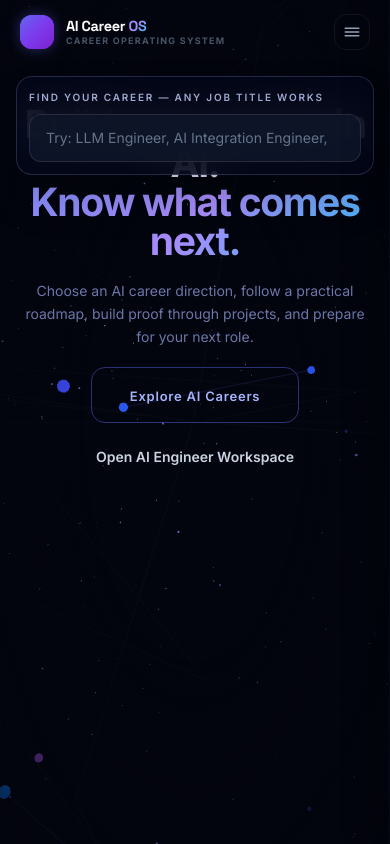
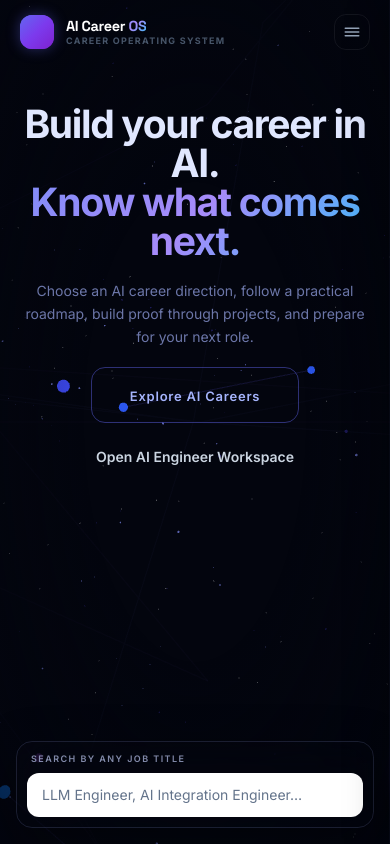
Before and after one commit to rythm2237/AI-positions-roadmap, a Next.js app: page / in a window 390 px wide. Built offline with nearby package versions, Linux system fonts and the light colour scheme.

Commit message:
fix: reposition landing career search for responsive hero

```diff
--- a/src/components/landing/CareerAliasSearch.tsx
+++ b/src/components/landing/CareerAliasSearch.tsx
@@ -27,15 +27,23 @@ export default function CareerAliasSearch() {
         const terms = aliasSearchTerms(career.title, career.aliases);
         const normalizedTerms = terms.map(normalizeCareerTitle);
         const exact = normalizedTerms.some((term) => term === normalizedQuery);
-        const startsWith = normalizedTerms.some((term) => term.startsWith(normalizedQuery));
-        const includes = normalizedTerms.some((term) => term.includes(normalizedQuery));
+        const startsWith = normalizedTerms.some((term) =>
+          term.startsWith(normalizedQuery)
+        );
+        const includes = normalizedTerms.some((term) =>
+          term.includes(normalizedQuery)
+        );
         return {
           career,
           score: exact ? 3 : startsWith ? 2 : includes ? 1 : 0,
         };
       })
       .filter((item) => item.score > 0)
-      .sort((a, b) => b.score - a.score || a.career.displayOrder - b.career.displayOrder)
+      .sort(
+        (a, b) =>
+          b.score - a.score ||
+          a.career.displayOrder - b.career.displayOrder
+      )
       .map((item) => item.career);
   }, [normalizedQuery]);
 
@@ -46,24 +54,28 @@ export default function CareerAliasSearch() {
   return (
     <section
       aria-label="Find a career by any job title"
-      className="pointer-events-auto absolute left-1/2 top-[calc(4.75rem+env(safe-area-inset-top))] z-30 w-[min(42rem,calc(100%-2rem))] -translate-x-1/2"
+      className="pointer-events-auto absolute bottom-[max(1rem,env(safe-area-inset-bottom))] left-1/2 z-30 w-[min(34rem,calc(100%-2rem))] -translate-x-1/2 sm:bottom-[4.75rem] lg:bottom-[5.5rem]"
     >
-      <div className="rounded-2xl border border-indigo-300/20 bg-slate-950/80 p-3 shadow-2xl backdrop-blur-xl sm:p-4">
+      <div className="rounded-2xl border border-indigo-300/15 bg-slate-950/72 p-2.5 shadow-[0_16px_48px_rgba(0,0,0,.34)] backdrop-blur-xl sm:p-3">
         <label className="block">
-          <span className="mb-2 block text-[10px] font-semibold uppercase tracking-[0.18em] text-indigo-200/80">
-            Find your career — any job title works
+          <span className="mb-1.5 block px-1 text-[9px] font-semibold uppercase tracking-[0.16em] text-indigo-200/65 sm:text-[10px]">
+            Search by any job title
           </span>
           <input
             type="search"
             value={query}
             onChange={(event) => setQuery(event.target.value)}
-            placeholder="Try: LLM Engineer, AI Integration Engineer, Hyperautomation Specialist…"
-            className="min-h-12 w-full rounded-xl border border-white/10 bg-slate-900/85 px-4 text-sm text-white outline-none placeholder:text-slate-500 focus:border-cyan-300/50 focus:ring-2 focus:ring-cyan-300/15"
+            placeholder="LLM Engineer, AI Integration Engineer…"
+            className="min-h-11 w-full rounded-xl border border-white/10 bg-slate-900/82 px-3.5 text-sm text-white outline-none placeholder:text-slate-500 focus:border-cyan-300/50 focus:ring-2 focus:ring-cyan-300/15 sm:min-h-12 sm:px-4"
           />
         </label>
 
         {query ? (
-          <div className="mt-3 max-h-72 space-y-2 overflow-y-auto" role="listbox" aria-label="Matching canonical careers">
+          <div
+            className="absolute bottom-[calc(100%+.5rem)] left-0 right-0 max-h-[min(42vh,18rem)] space-y-2 overflow-y-auto rounded-2xl border border-white/10 bg-slate-950/96 p-2.5 shadow-2xl backdrop-blur-xl sm:p-3"
+            role="listbox"
+            aria-label="Matching canonical careers"
+          >
             {matches.length ? (
               matches.map((career) => {
                 const aliases = getDefaultCareerTitleAliases(career.slug);
@@ -72,18 +84,24 @@ export default function CareerAliasSearch() {
                     key={career.slug}
                     type="button"
                     onClick={() => openCareer(career.slug, career.route)}
-                    className="w-full rounded-xl border border-white/10 bg-white/[0.035] p-3 text-left transition hover:border-cyan-300/35 hover:bg-cyan-400/[0.07]"
+                    className="w-full rounded-xl border border-white/10 bg-white/[0.035] p-3 text-left transition hover:border-cyan-300/35 hover:bg-cyan-400/[0.07] focus-visible:outline-none focus-visible:ring-2 focus-visible:ring-cyan-300/40"
                   >
-                    <span className="block text-sm font-semibold text-white">{career.title}</span>
+                    <span className="block text-sm font-semibold text-white">
+                      {career.title}
+                    </span>
                     <span className="mt-1 block text-xs leading-5 text-slate-400">
-                      Also listed as {aliases.slice(0, 4).map((alias) => alias.title).join(" · ")}
+                      Also listed as {aliases
+                        .slice(0, 3)
+                        .map((alias) => alias.title)
+                        .join(" · ")}
                     </span>
                   </button>
                 );
               })
             ) : (
               <p className="rounded-xl border border-amber-300/15 bg-amber-400/[0.06] p-3 text-xs leading-5 text-amber-100">
-                No active career matches this title yet. Try a broader title or explore the Career Universe.
+                No active career matches this title yet. Try a broader title or
+                explore the Career Universe.
               </p>
             )}
           </div>
```
